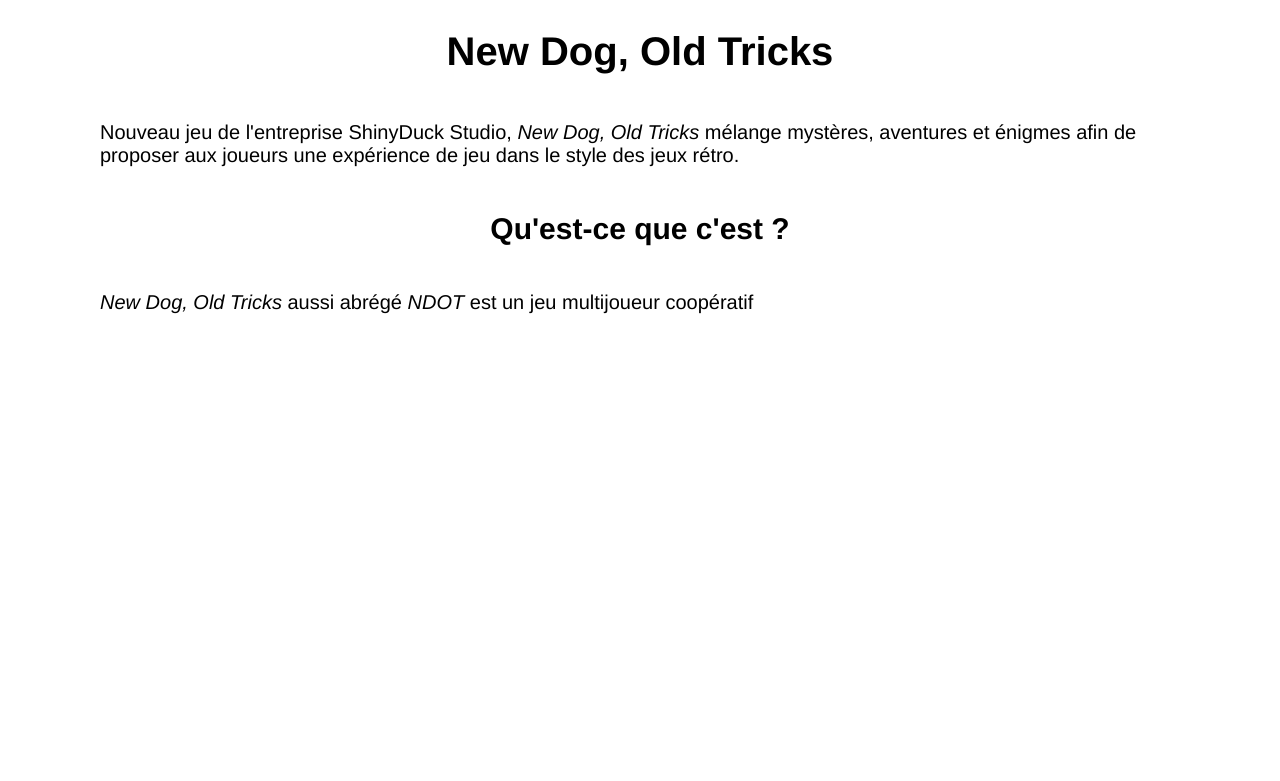
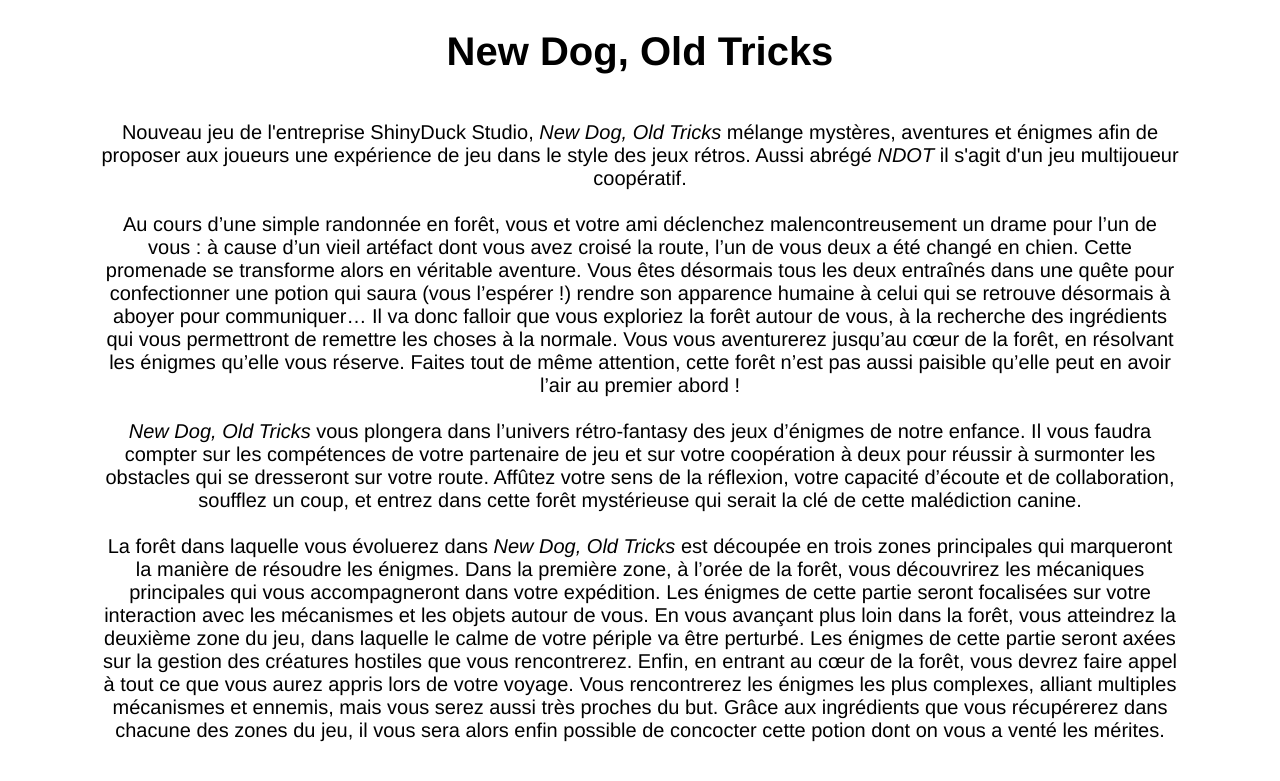
Before and after one commit to ShinyDuckStudio/Website, a plain HTML site: page ndot/index.html in a window 1280 px wide. Shown: the part 689-1470 px from the top of the page. Drawn offline with Linux system fonts and the light colour scheme.

Commit message:
suite chnag

```diff
--- a/ndot/index.html
+++ b/ndot/index.html
@@ -25,13 +25,19 @@
         Nouveau jeu de l'entreprise ShinyDuck Studio,
         <a class="italique">New Dog, Old Tricks</a> mélange mystères, aventures et
         énigmes afin de proposer aux joueurs une expérience de jeu
-        dans le style des jeux rétro.
-      </p>
+        dans le style des jeux rétros.
 
-      <h2>Qu'est-ce que c'est ?</h2>
-      <p><a class = "italique">New Dog, Old Tricks</a> aussi abrégé
-        <a class = "italique">NDOT</a> est un jeu multijoueur coopératif</p>
-
-
+        Aussi abrégé <a class = "italique">NDOT</a> il s'agit d'un jeu multijoueur coopératif.
+        <br><br>
+        Au cours d’une simple randonnée en forêt, vous et votre ami déclenchez malencontreusement un drame pour l’un de vous : à cause d’un vieil artéfact dont vous avez croisé la route, l’un de vous deux a été changé en chien. Cette promenade se transforme alors en véritable aventure. Vous êtes désormais tous les deux entraînés dans une quête pour confectionner une potion qui saura (vous l’espérer !) rendre son apparence humaine à celui qui se retrouve désormais à aboyer pour communiquer…
+        Il va donc falloir que vous exploriez la forêt autour de vous, à la recherche des ingrédients qui vous permettront de remettre les choses à la normale. Vous vous aventurerez jusqu’au cœur de la forêt, en résolvant les énigmes qu’elle vous réserve. Faites tout de même attention, cette forêt n’est pas aussi paisible qu’elle peut en avoir l’air au premier abord !
+        <br><br>
+        <a class = "italique">New Dog, Old Tricks</a> vous plongera dans l’univers rétro-fantasy des jeux d’énigmes de notre enfance. Il vous faudra compter sur les compétences de votre partenaire de jeu et sur votre coopération à deux pour réussir à surmonter les obstacles qui se dresseront sur votre route. Affûtez votre sens de la réflexion, votre capacité d’écoute et de collaboration, soufflez un coup, et entrez dans cette forêt mystérieuse qui serait la clé de cette malédiction canine.
+        <br><br>
+        La forêt dans laquelle vous évoluerez dans <a class = "italique">New Dog, Old Tricks</a> est découpée en trois zones principales qui marqueront la manière de résoudre les énigmes.
+        Dans la première zone, à l’orée de la forêt, vous découvrirez les mécaniques principales qui vous accompagneront dans votre expédition. Les énigmes de cette partie seront focalisées sur votre interaction avec les mécanismes et les objets autour de vous.
+        En vous avançant plus loin dans la forêt, vous atteindrez la deuxième zone du jeu, dans laquelle le calme de votre périple va être perturbé. Les énigmes de cette partie seront axées sur la gestion des créatures hostiles que vous rencontrerez.
+        Enfin, en entrant au cœur de la forêt, vous devrez faire appel à tout ce que vous aurez appris lors de votre voyage. Vous rencontrerez les énigmes les plus complexes, alliant multiples mécanismes et ennemis, mais vous serez aussi très proches du but.
+        Grâce aux ingrédients que vous récupérerez dans chacune des zones du jeu, il vous sera alors enfin possible de concocter cette potion dont on vous a venté les mérites.</p>
 	</body>
 </html>
--- a/ndot/style-accueil.css
+++ b/ndot/style-accueil.css
@@ -120,6 +120,7 @@ h2 {
 p {
   padding: 1em 5em 1em;
   color : black;
+  text-align: center;
 }
 
 .italique {
```
